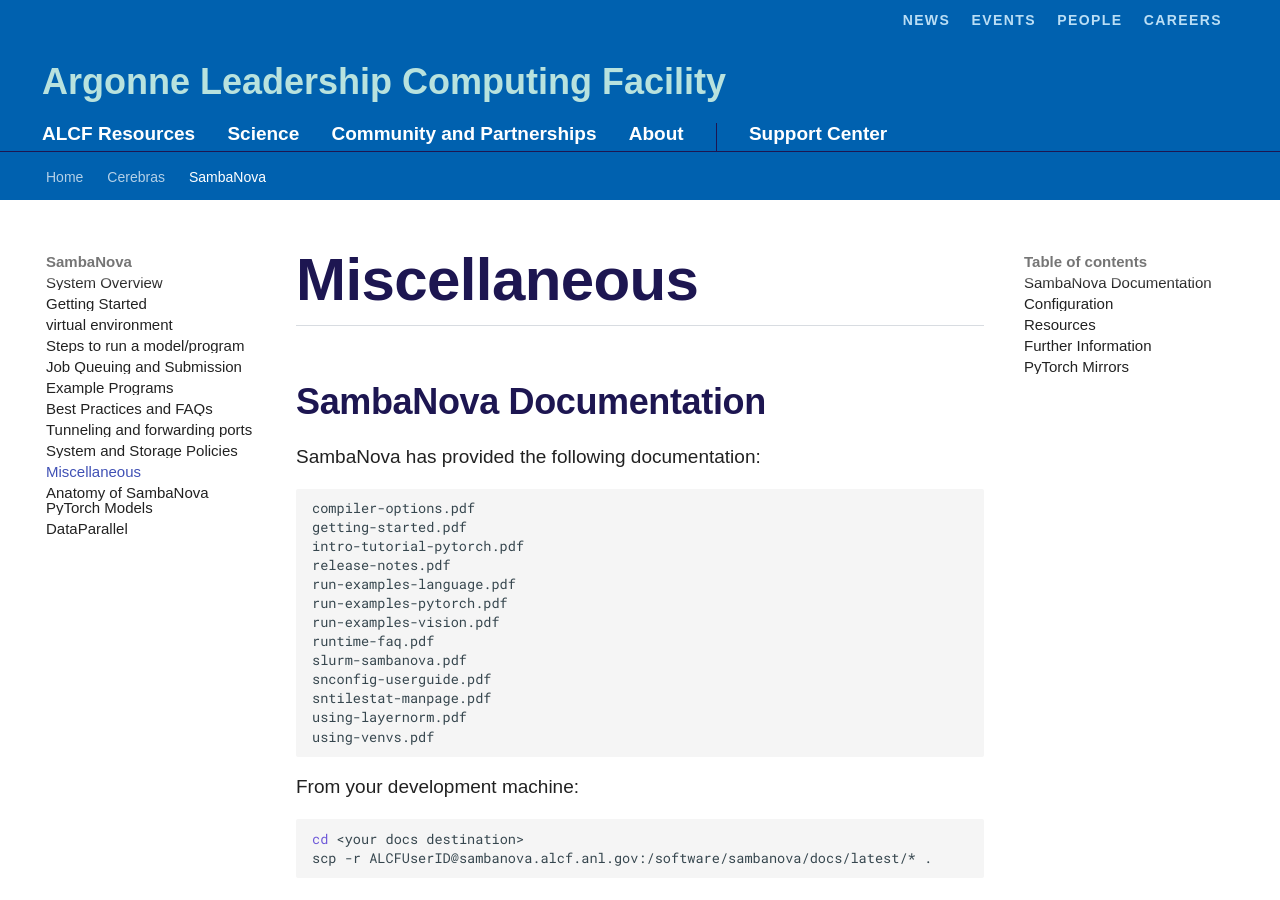
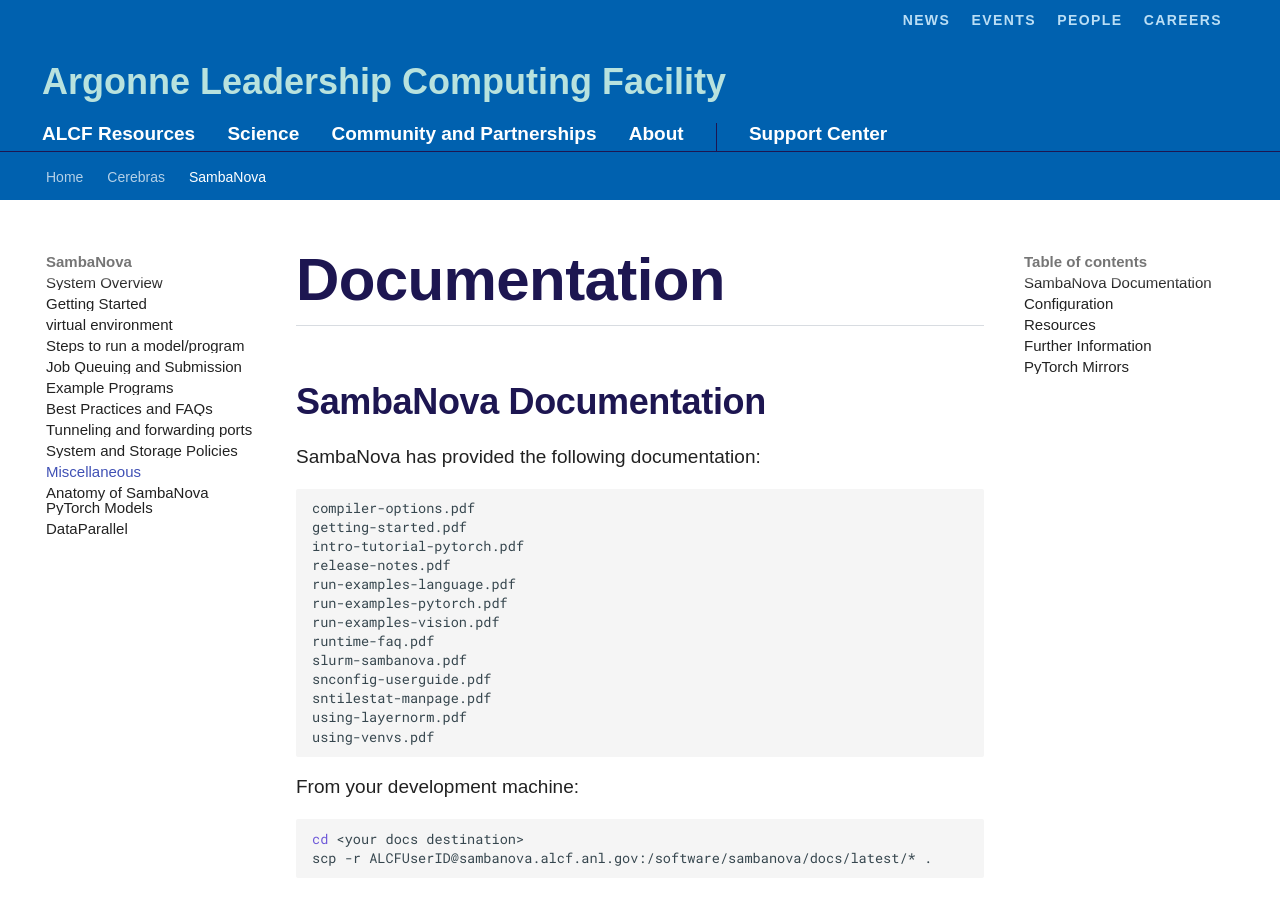
Before and after one commit to argonne-lcf/ai-testbed-userdocs, an MkDocs documentation site: the page built from docs/sambanova/Miscellaneous.md, in a window 1280 px wide and 900 px high. Built offline with MkDocs 1.6.1 and Material for MkDocs 9.7.7, drawn with Linux system fonts in a browser that asks for light colours; some web fonts are replaced; comment, search, counter and statistics services are not loaded.

Commit message:
Update Miscellaneous.md

```diff
--- a/docs/sambanova/Miscellaneous.md
+++ b/docs/sambanova/Miscellaneous.md
@@ -1,4 +1,4 @@
-# Miscellaneous
+# Documentation
 
 ## SambaNova Documentation
 
```
